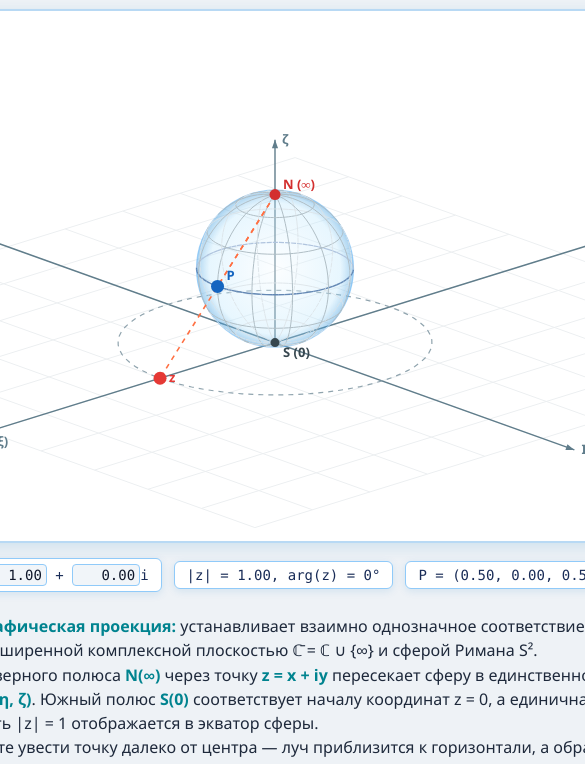
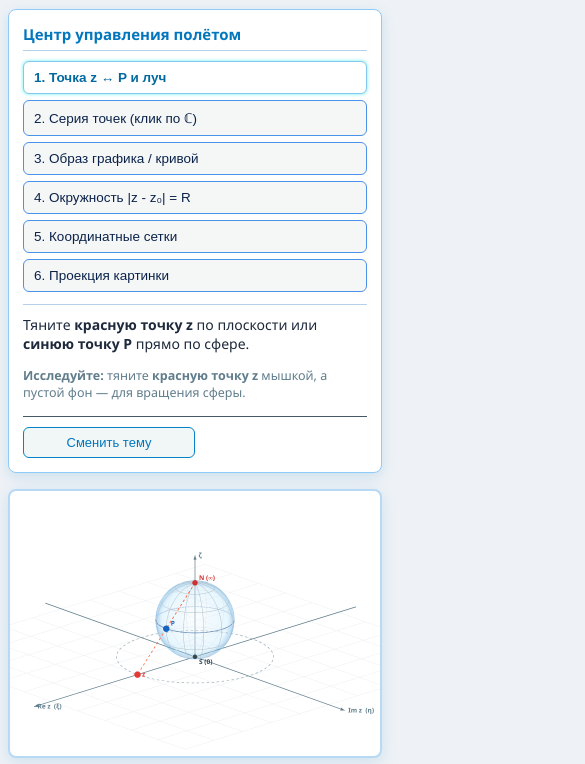
Before and after one commit to Mariia-Filatova/Riemann_sphere, a plain HTML site: page index.html in a window 390 px wide. Shown: the part 56-820 px from the top of the page, 585 px wide, since content can reach past the window. Drawn offline with Linux system fonts and the light colour scheme.

Commit message:
Update index.html

```diff
--- a/index.html
+++ b/index.html
@@ -412,6 +412,38 @@
             color: var(--accent-color);                       /* Выделение ключевых терминов акцентным цветом */
         }
 
+       /* Адаптация под узкие экраны смартфонов (на компьютере не срабатывает) */
+        @media (max-width: 1050px) {
+            body {
+                margin: 8px;
+            }
+            .workspace {
+                flex-direction: column;
+                align-items: center;
+            }
+            .workspace > div {
+                width: 100%;
+                max-width: 740px;
+                box-sizing: border-box;
+            }
+            .palette {
+                width: 100%;
+                max-width: 740px;
+                box-sizing: border-box;
+            }
+            #scene {
+                width: 100%;
+                height: auto;
+                box-sizing: border-box;
+            }
+            .panel {
+                width: 100%;
+                box-sizing: border-box;
+            }
+            footer {
+                margin-top: 24px !important;
+            }
+        }
     </style>
 </head>
 
```
